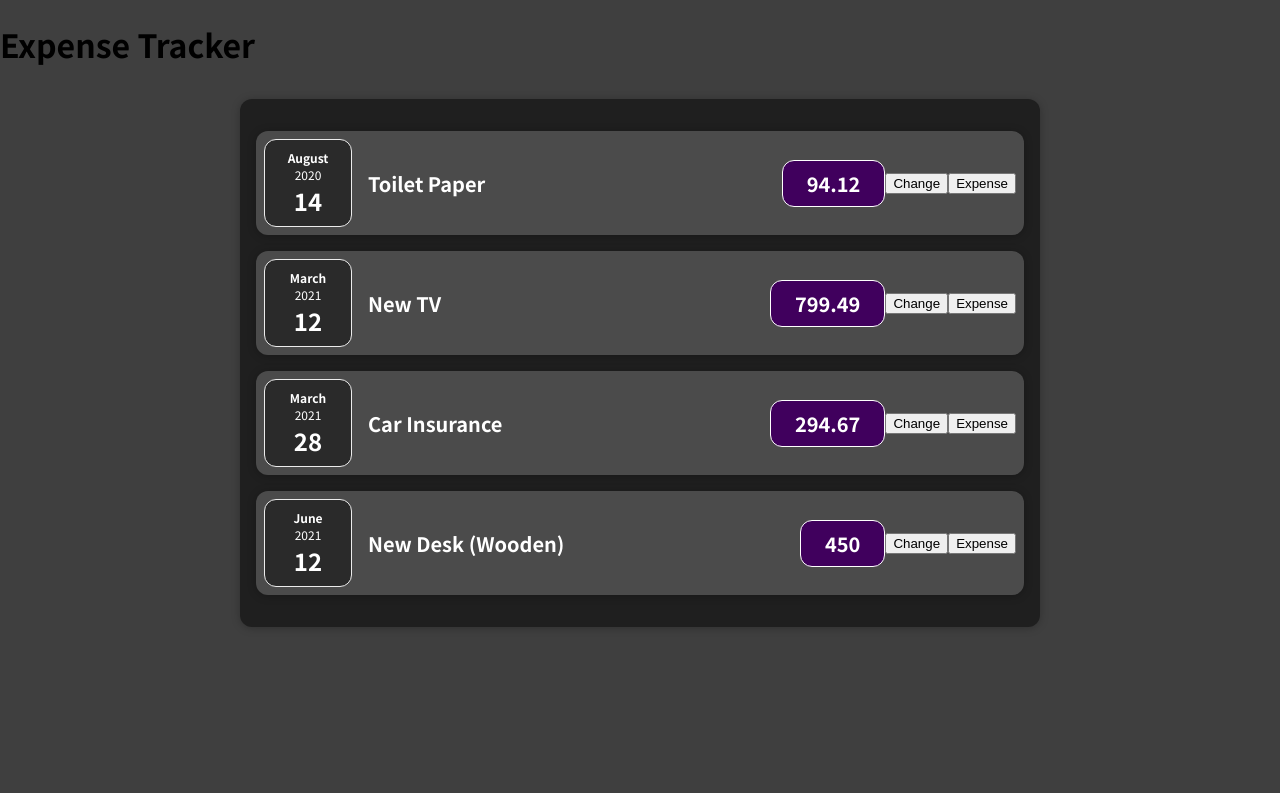
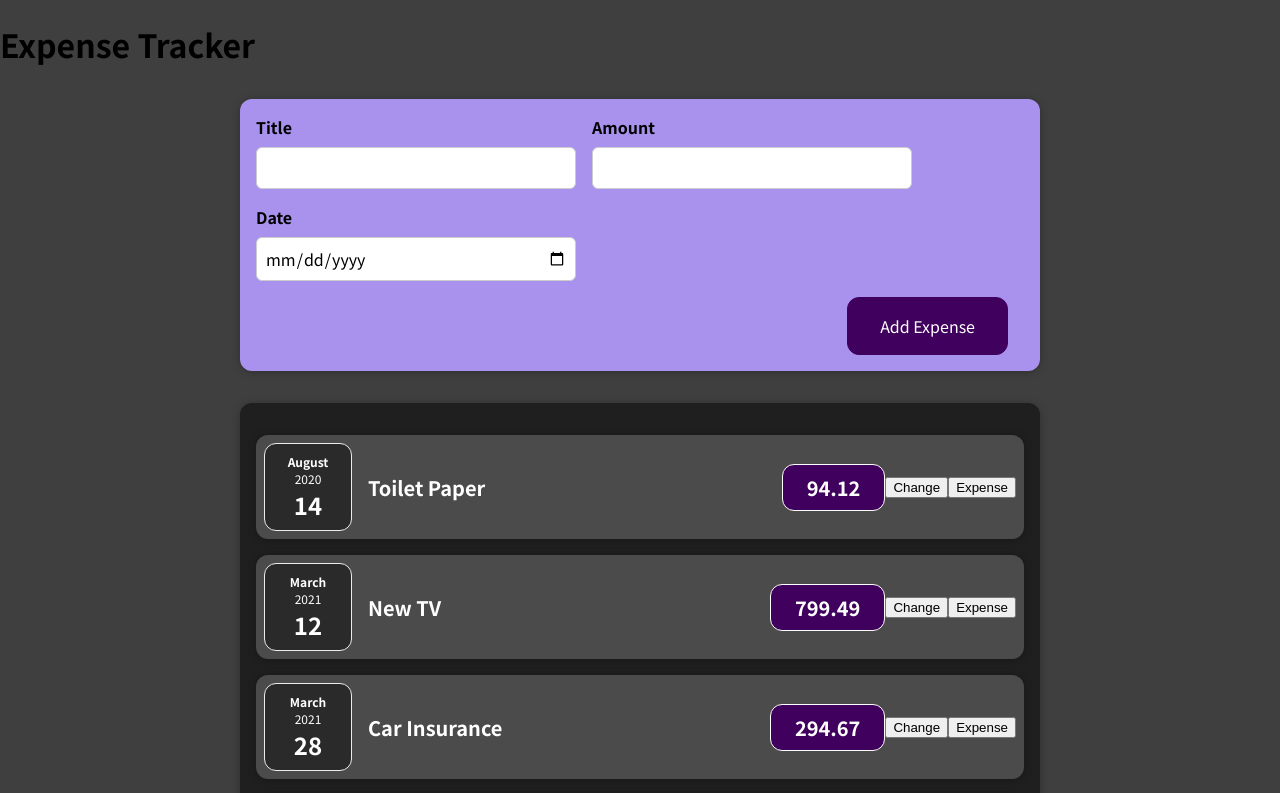
Before and after one commit to Shivanshdev12/ExpenseTracker, a React (Create React App) app: page / in a window 1280 px wide. Shown: the top 793 px of the page. Built offline with nearby package versions, Linux system fonts and the light colour scheme.

Commit message:
ExpenseForm

```diff
--- a/src/App.js
+++ b/src/App.js
@@ -1,5 +1,6 @@
 import React from "react";
 import Expenses from "./components/Expenses/Expenses";
+import NewExpense from "./components/NewExpense/NewExpense";
 
 function App() {
   const expenses = [
@@ -35,6 +36,7 @@
   return (
     <div>
       <h1>Expense Tracker</h1>
+      <NewExpense />
       <Expenses expenses={expenses} />
     </div>
   );
--- /dev/null
+++ b/src/components/NewExpense/ExpenseForm.css
@@ -0,0 +1,26 @@
+.new-expense__controls {
+    display: flex;
+    flex-wrap: wrap;
+    gap: 1rem;
+    margin-bottom: 1rem;
+    text-align: left;
+}
+
+.new-expense__control label {
+    font-weight: bold;
+    margin-bottom: 0.5rem;
+    display: block;
+}
+
+.new-expense__control input {
+    font: inherit;
+    padding: 0.5rem;
+    border-radius: 6px;
+    border: 1px solid #ccc;
+    width: 20rem;
+    max-width: 100%;
+}
+
+.new-expense__actions {
+    text-align: right;
+}
--- /dev/null
+++ b/src/components/NewExpense/ExpenseForm.js
@@ -0,0 +1,32 @@
+import React from "react";
+
+import "./ExpenseForm.css";
+
+const ExpenseForm = () => {
+  const ChangeHandler = (event) => {
+    console.log(event.target.value);
+  };
+  return (
+    <form>
+      <div className="new-expense__controls">
+        <div className="new-expense__control">
+          <label>Title</label>
+          <input type="text" onChange={ChangeHandler} />
+        </div>
+        <div className="new-expense__control">
+          <label>Amount</label>
+          <input type="number" min="0.01" steps="0.01" />
+        </div>
+        <div className="new-expense__control">
+          <label>Date</label>
+          <input type="date" min="2019-01-01" max="2022-12-31" />
+        </div>
+      </div>
+      <div className="new-expense__actions">
+        <button type="submit">Add Expense</button>
+      </div>
+    </form>
+  );
+};
+
+export default ExpenseForm;
--- /dev/null
+++ b/src/components/NewExpense/NewExpense.css
@@ -0,0 +1,38 @@
+.new-expense {
+    background-color: #a892ee;
+    padding: 1rem;
+    margin: 2rem auto;
+    width: 50rem;
+    max-width: 95%;
+    border-radius: 12px;
+    text-align: center;
+    box-shadow: 0 1px 8px rgba(0, 0, 0, 0.25);
+}
+
+.new-expense button {
+    font: inherit;
+    cursor: pointer;
+    padding: 1rem 2rem;
+    border: 1px solid #40005d;
+    background-color: #40005d;
+    color: white;
+    border-radius: 12px;
+    margin-right: 1rem;
+}
+
+.new-expense button:hover,
+.new-expense button:active {
+    background-color: #510674;
+    border-color: #510674;
+}
+
+.new-expense button.alternative {
+    color: #220131;
+    border-color: transparent;
+    background-color: transparent;
+}
+
+.new-expense button.alternative:hover,
+.new-expense button.alternative:active {
+    background-color: #ddb3f8;
+}
--- /dev/null
+++ b/src/components/NewExpense/NewExpense.js
@@ -0,0 +1,14 @@
+import React from "react";
+
+import ExpenseForm from "./ExpenseForm";
+import "./NewExpense.css";
+
+const NewExpense = () => {
+  return (
+    <div className="new-expense">
+      <ExpenseForm />
+    </div>
+  );
+};
+
+export default NewExpense;
```
Also changed, not shown: 1 other file (tests, documents, lock files or other folders).
